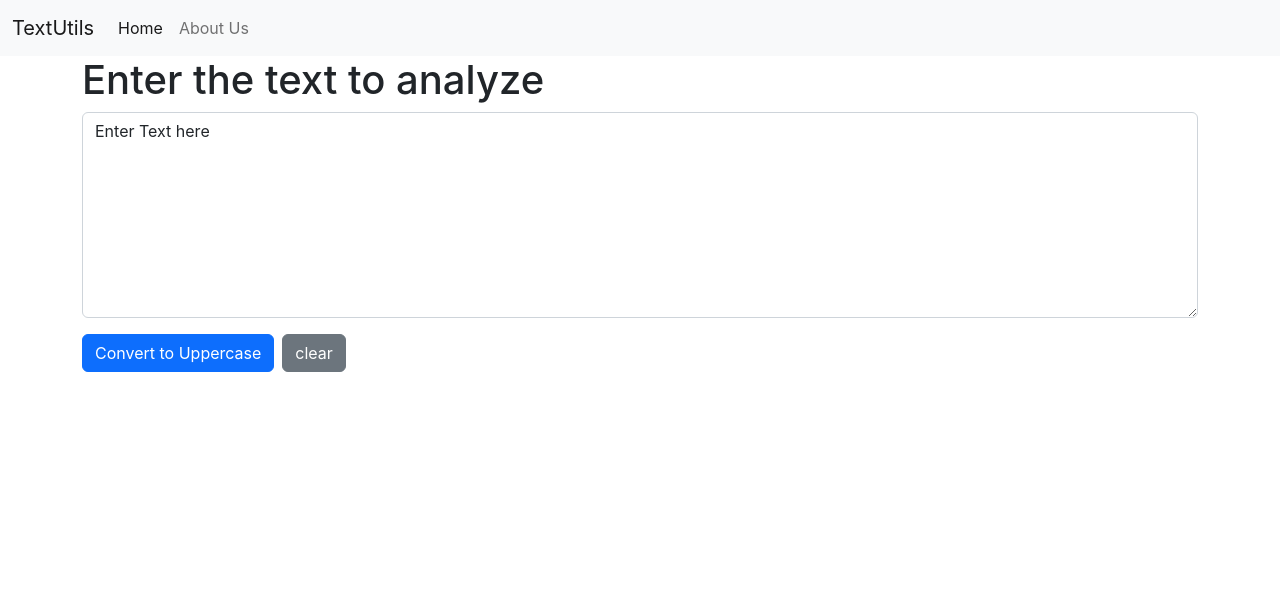
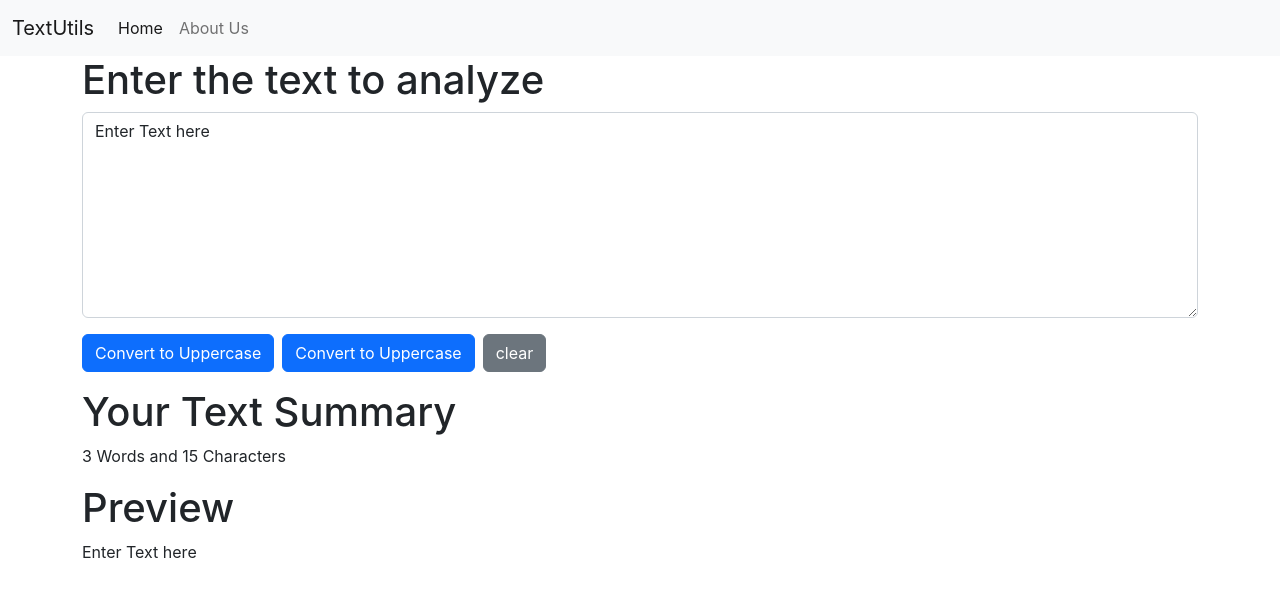
Before and after one commit to Rakesh-AC/first-react-app, a React (Create React App) app: page / in a window 1280 px wide. Shown: the top 596 px of the page. Built offline with nearby package versions, Linux system fonts and the light colour scheme.

Commit message:
Enhancing the text utils by adding more logic

```diff
--- a/src/components/TextForm.js
+++ b/src/components/TextForm.js
@@ -15,14 +15,41 @@ export default function TextForm(props) {
     setText("");
   }
 
+  const toLoCase = () =>{
+    setText(text.toLowerCase());
+  }
+
+
+
   return (
+    <>
     <div>
         <h1>{props.heading}</h1>
         <div className="mb-3">
             <textarea className='form-control' value={text} onChange={handleChange} name="" id="myBox" cols="30" rows="8"></textarea>
         </div>
         <button className="btn btn-primary" onClick={convertToUppercase}>Convert to Uppercase</button>
+        <button className="btn btn-primary ms-2" onClick={toLoCase}>Convert to Uppercase</button>
+
         <button className="btn btn-secondary ms-2" onClick={clearText}>clear</button>
     </div>
+
+
+    <div className='mt-3'>
+      <h1>Your Text Summary</h1>
+      <p>{(text.length==0)?0:text.trim().split(" ").length} Words and {text.length} Characters</p>
+    </div>
+
+
+
+
+    <div className='mt-3'>
+      <h1>Preview</h1>
+      <p>{text}</p>
+    </div>
+
+    </>
+
+
   )
 }
```
